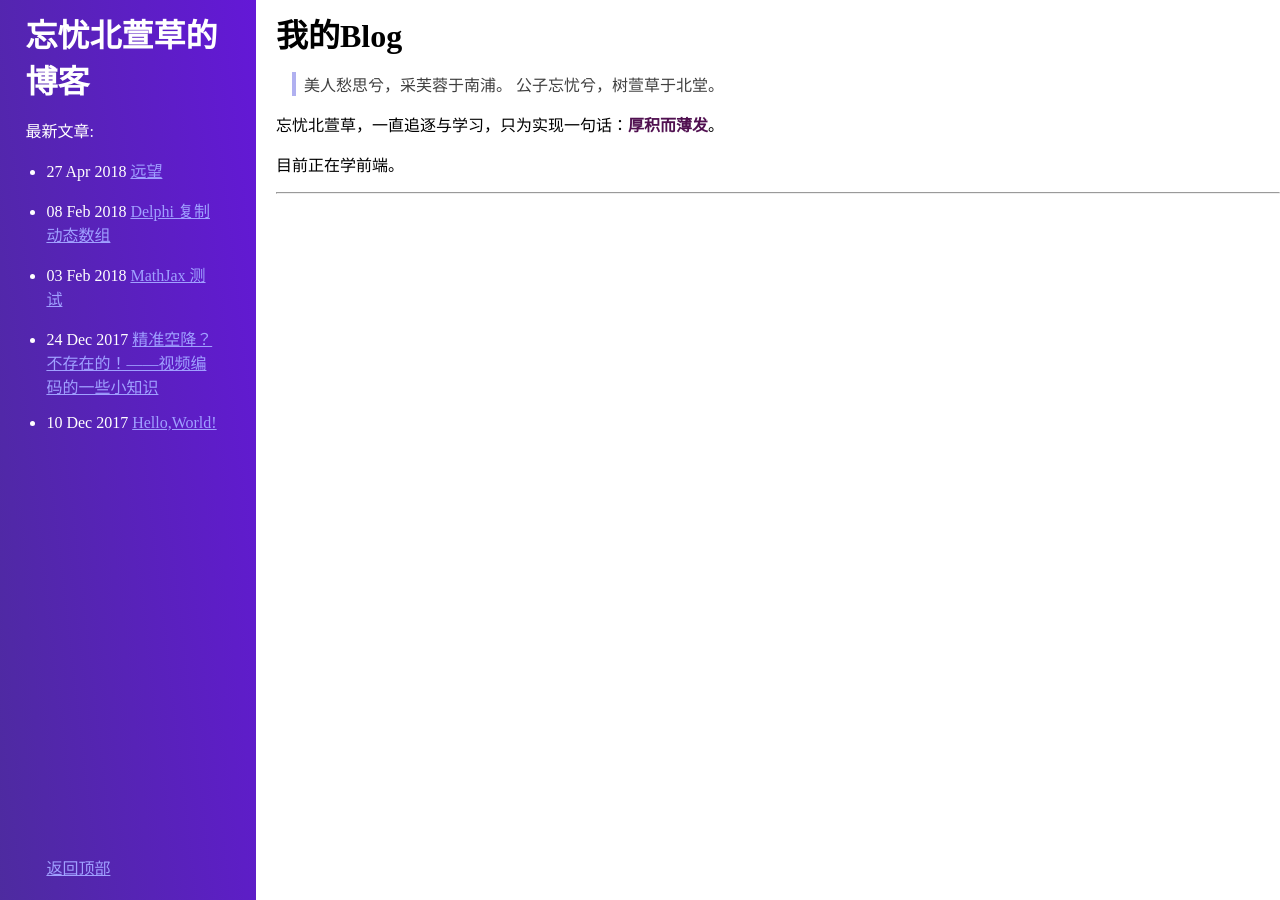
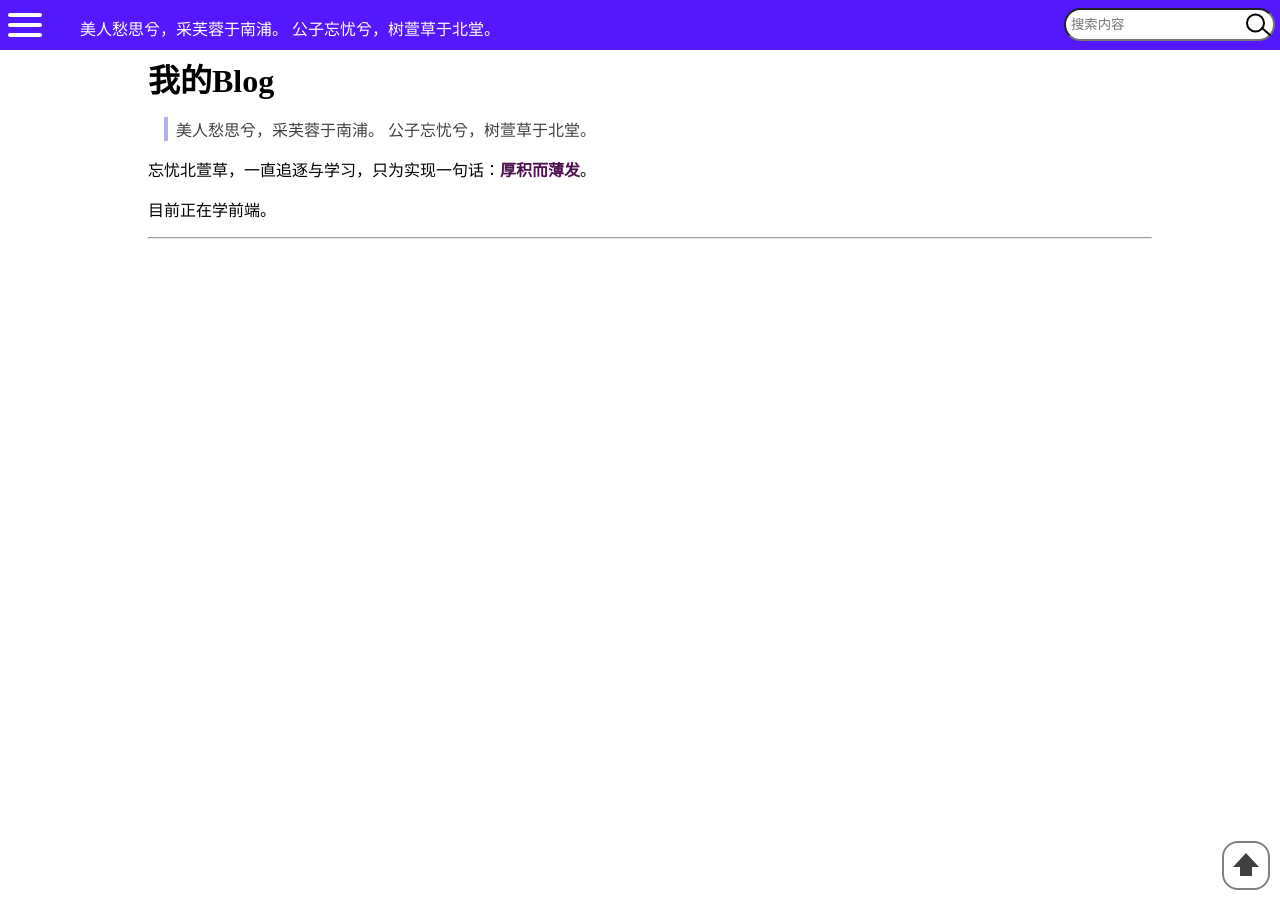
Before and after one commit to Wybxc/wybxc.github.io, a Jekyll site: the page built from index.md, in a window 1280 px wide. Built offline with Jekyll 4.4.1, drawn with Linux system fonts in a browser that asks for light colours.

Commit message:
big change

```diff
--- a/_includes/slidebar.html
+++ b/_includes/slidebar.html
@@ -8,8 +8,5 @@
         <a href="{{ site.baseurl }}{{ post.url }}">{{ post.title }}</a>
       </li>
     {% endfor %}
-    <div class="footer">
-      <a style="text-decoration:italic" href="#top">返回顶部</a>
-    </div>
   </ul>
 </div>
--- a/_layouts/index.html
+++ b/_layouts/index.html
@@ -11,6 +11,25 @@
 
   </head>
   <body>
+      <div id="nav">
+      <div id="menu">
+        <svg xmlns="http://www.w3.org/2000/svg" version="1.1">
+          <line x1="10" y1="15" x2="40" y2="15" style="stroke:white;stroke-width:4;stroke-linecap:round"/>
+          <line x1="10" y1="25" x2="40" y2="25" style="stroke:white;stroke-width:4;stroke-linecap:round"/>
+          <line x1="10" y1="35" x2="40" y2="35" style="stroke:white;stroke-width:4;stroke-linecap:round"/>
+        </svg>
+      </div>
+      <div>
+        <p style="position:absolute">美人愁思兮，采芙蓉于南浦。 公子忘忧兮，树萱草于北堂。</p>
+      </div>
+      <div style="float: right">
+        <input class="sch" type="text" placeholder="搜索内容" onkeydown="if((event.which==13)||(event.keycode==13))onSchSubmit();"/>
+        <svg xmlns="http://www.w3.org/2000/svg" version="1.1" class="schbtn" style="width:30px; height:37px; position:absolute; top:5px; right:6px">
+          <circle cx="11.5" cy="18" r="8.5" stroke="black" stroke-width="2" fill="white"/>
+          <line x1="18" y1="23" x2="26" y2="30" style="stroke:black;stroke-width:2;stroke-linecap:round"/>
+        </svg>
+      </div>
+    </div>
 
     {% include slidebar.html %}
 
@@ -19,7 +38,26 @@
 
 {{ content }}
 
-      </p>
+    </div>
+
+    <iframe id="subform" sandbox="allow-forms allow-scripts allow-same-origin">
+      <p>您的浏览器不支持&lt;iframe&gt;,请点击<a>这个链接</a>访问。</p>
+    </iframe>
+
+    <script type="text/javascript">
+      function returnTop(){
+        $("html,body").animate({scrollTop:0}, 500);
+      }
+    </script>
+
+    <div class="footer">
+      <a title="回到顶部" href="javascript:returnTop()">
+        <svg xmlns="http://www.w3.org/2000/svg" version="1.1">
+          <polygon
+            style="fill:#404040"
+            points="13,0 0,14 7,14 7,23 19,23 19,14 26,14" />
+        </svg>
+      </a>
     </div>
   </body>
 </html>
--- a/script/article.js
+++ b/script/article.js
@@ -1,3 +1,26 @@
+function onSchSubmit(){
+    let url = encodeURI($(".sch").val());
+    if (url != ""){
+      // window.open("https://www.baidu.com/#ie=UTF-8&&wd=" + url);
+      url = "https://m.baidu.com/#ie=UTF-8&&wd=" + url;
+      $("#subform").attr("src", url).slideDown();
+      $("#subform a").attr("src", url);
+    }else{
+      $("#subform").attr("src", "").slideUp();
+    }
+  }
 $(function(){
+  "use strict";
+  let slidebar = $("#slidebar");
+  slidebar.slideUp(0);
+  $("#menu").click(function(){
+    slidebar.slideToggle();
+  });
+  $("#main").click(function(){
+    slidebar.slideUp();
+    $("#subform").attr("src", "").slideUp();
+  });
+  $("#subform").slideUp(0);
+  $(".schbtn").click(onSchSubmit);
   $("pre.hightlight").removeClass("hightlight");
 });
--- a/style/post.css
+++ b/style/post.css
@@ -23,11 +23,40 @@ hr {
 }
 
 div.footer {
+  height: 25px;
+  width: 25px;
+  position: fixed;
+  right: 10px;
+  padding: 10px 10px 10px 9px;
+  border: 2px solid #808080;
+  border-radius: 16px;
+  bottom: 10px;
+  /*手动页脚*/
+}
+
+#nav {
   width: 100%;
-  height: 5%;
+  height: 50px;
   position: fixed;
-  bottom: 0;
-  /*手动页脚*/
+  top: 0;
+  z-index:99;
+  left: 0;
+  background-color: #5418FF;
+  color: #FFFFFF;
+}
+
+#nav > div {
+  float: left;
+}
+
+#menu {
+  float: left;
+  margin-right: 30px;
+}
+
+#menu svg {
+  width: 50px;
+  height: 50px;
 }
 
 /*slidebar-begin*/
@@ -44,29 +73,51 @@ div.footer {
   float: left;
   position: fixed;
   /*设置为左边固定*/
-  background-color: #443388;
-  background: -webkit-linear-gradient(right top, #6418D7, #443388); /* Safari 5.1 - 6.0 */
-  background: -o-linear-gradient(bottom left, #6418D7, #443388); /* Opera 11.1 - 12.0 */
-  background: -moz-linear-gradient(bottom left, #6418D7, #443388); /* Firefox 3.6 - 15 */
-  background: linear-gradient(to bottom left, #6418D7, #443388); /* 标准的语法 */
+  background: #5418FF;
   color: #FFFFFF;
-  /*渐变背景*/
+  /*背景*/
   width: 15%;
   padding: 10px 3% 100% 2%;
   /*限制宽度*/
+  top: 50px;
   height: 100%;
   overflow: auto;
   /*滚动条(仅当高度不足时)*/
+  display: none;
 }
 
 #main {
-  margin-left: 20%;
+  margin: 5px 10%;
   /*为边栏留出空间*/
-  padding: 10px 0 0 20px;
+  padding: 50px 0px 0px 20px;
   /*补充消失的空白*/
   font-family: "Times New Roman", "Microsoft YaHei", serif;
 }
 /*slidebar-end*/
+
+#subform {
+  float: right;
+  background-color: #D0D0D0;
+  position: fixed;
+  right: 0;
+  width: 30%;
+  top: 50px;
+  height: 70%;
+  overflow: auto;
+  border-style: none ridge ridge ridge;
+  border-width: 5px;
+  display: none;
+}
+
+.sch {
+  height: 2em;
+  width: 15em;
+  position: relative;
+  top: 8px;
+  padding-left: 5px;
+  margin-right: 5px;
+  border-radius: 25px;
+}
 
 p.small {
   font-size: 0.5em;
```
Also changed, not shown: _layouts/default.html (+39 -0 lines).
